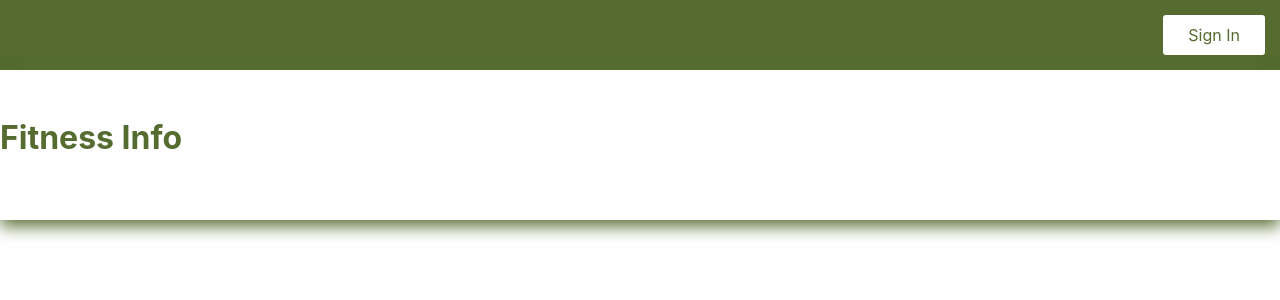
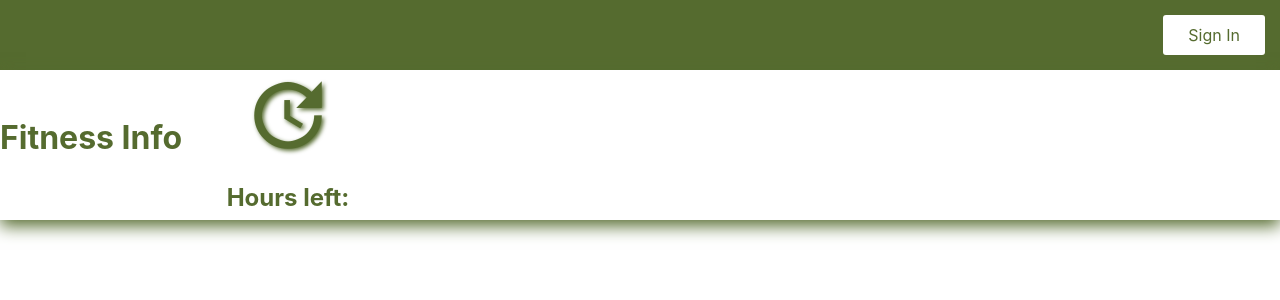
Before and after one commit to 1013vishalsharma/healthApp-UI, an Angular app: page /fitness-track in a window 1280 px wide. Shown: the top 300 px of the page. Built offline with nearby package versions, Linux system fonts and the light colour scheme; no server answers.

Commit message:
updated fitness info panel with hrs left

```diff
--- a/src/app/app.module.ts
+++ b/src/app/app.module.ts
@@ -11,6 +11,7 @@ import { DashboardComponent } from './dashboard/dashboard.component';
 import { FitnessTrackComponent } from './fitness-track/fitness-track.component';
 import { HTTP_INTERCEPTORS } from '@angular/common/http';
 import { AuthInterceptor } from './AuthInterceptor';
+import { WorkoutDetailsComponent } from './workout-details/workout-details.component';
 
 
 @NgModule({
@@ -18,7 +19,8 @@ import { AuthInterceptor } from './AuthInterceptor';
     AppComponent,
     LoginComponent,
     DashboardComponent,
-    FitnessTrackComponent
+    FitnessTrackComponent,
+    WorkoutDetailsComponent
   ],
   imports: [
     //RouterModule.forRoot(appRoutes),
--- a/src/app/fitness-track/fitness-track.component.html
+++ b/src/app/fitness-track/fitness-track.component.html
@@ -1,6 +1,3 @@
-<!-- <p>
-  fitness-track works!
-</p> -->
 <head>
     <link rel="icon" type="image/png" href="/assets/time_clock.png">
 
@@ -14,7 +11,13 @@
       <h1 style="color: darkolivegreen;">Fitness Info</h1>
     </div>
     <div style="width: 15%; height: 150px; display: inline-block; vertical-align: middle">
-        <link rel="icon" type="image/png" href="/assets/time_clock.png">
+      <div style="height: 93px; text-align: center; vertical-align: middle">
+        <i class="material-icons" style="font-size:90px;
+        color: darkolivegreen; text-shadow:2px 2px 4px darkolivegreen">update</i>
+      </div>
+      <div style="text-align: center; vertical-align: middle; height: auto">
+        <h2 style="color: darkolivegreen">Hours left: {{workoutDetails.hrsleft}}</h2>
+      </div>
 
     </div>
   </div>
--- a/src/app/fitness-track/fitness-track.component.ts
+++ b/src/app/fitness-track/fitness-track.component.ts
@@ -1,6 +1,7 @@
 import { Component, OnInit, Injectable } from '@angular/core';
 import { HttpHeaders, HttpClient } from '@angular/common/http';
 import { map, tap, catchError } from 'rxjs/operators';
+import { WorkoutDetails } from '../workout-details/workout-details';
 
 
 @Component({
@@ -14,6 +15,8 @@ import { map, tap, catchError } from 'rxjs/operators';
 export class FitnessTrackComponent implements OnInit {
 
   private fitnessTrackUrl = 'http://localhost:3000/workout';
+  private workoutDetails: WorkoutDetails = {};
+  private hrs;
   constructor(private http: HttpClient) {
     const httpOptions = {
       headers: new HttpHeaders({
@@ -36,7 +39,9 @@ export class FitnessTrackComponent implements OnInit {
     .pipe(map(this.extractData))
     .subscribe((data: {}) => {
       console.log(data);
+      this.workoutDetails = data;
+      console.log('workoutdetails: '+this.workoutDetails);
+      //console.log(this.workoutDetails.hrselft)
     });
   }
-
 }
--- /dev/null
+++ b/src/app/workout-details/workout-details.component.html
@@ -0,0 +1,3 @@
+<p>
+  workout-details works!
+</p>
--- /dev/null
+++ b/src/app/workout-details/workout-details.component.ts
@@ -0,0 +1,15 @@
+import { Component, OnInit } from '@angular/core';
+
+@Component({
+  selector: 'app-workout-details',
+  templateUrl: './workout-details.component.html',
+  styleUrls: ['./workout-details.component.css']
+})
+export class WorkoutDetailsComponent implements OnInit {
+
+  constructor() { }
+
+  ngOnInit() {
+  }
+
+}
--- /dev/null
+++ b/src/app/workout-details/workout-details.ts
@@ -0,0 +1,9 @@
+import { IWorkoutDetails } from './Iworkout-details'
+
+export class WorkoutDetails implements IWorkoutDetails{
+    // moneyCollected: number;
+    // hrsleft: number;
+    // workoutTime: string;
+    // workedOutOrNot: boolean;
+    // workoutType: string;
+}
--- a/src/index.html
+++ b/src/index.html
@@ -7,6 +7,7 @@
 
   <meta name="viewport" content="width=device-width, initial-scale=1">
   <link rel="icon" type="image/x-icon" href="favicon.ico">
+  <link rel="stylesheet" href="https://fonts.googleapis.com/icon?family=Material+Icons">
 </head>
 <body>
   <app-root></app-root>
```
Also changed, not shown: src/app/workout-details/Iworkout-details.ts (added, +7 -0 lines), src/app/workout-details/workout-details.component.css (added), 1 other file (tests, documents, lock files or other folders).
